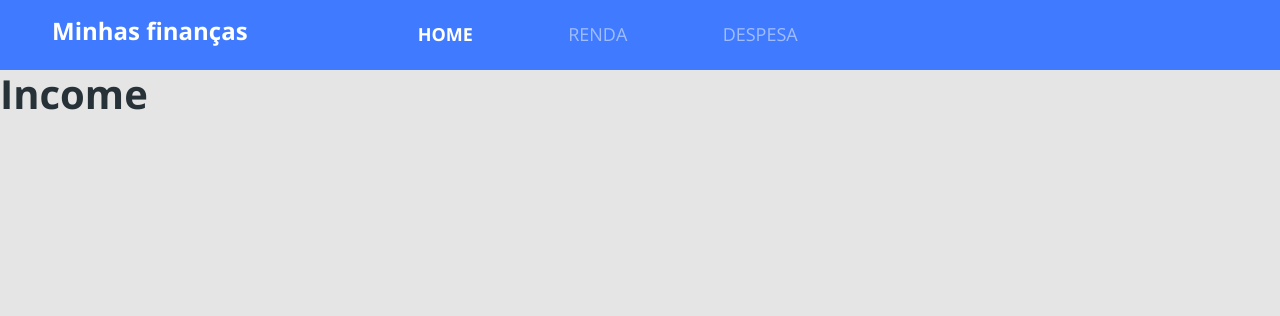
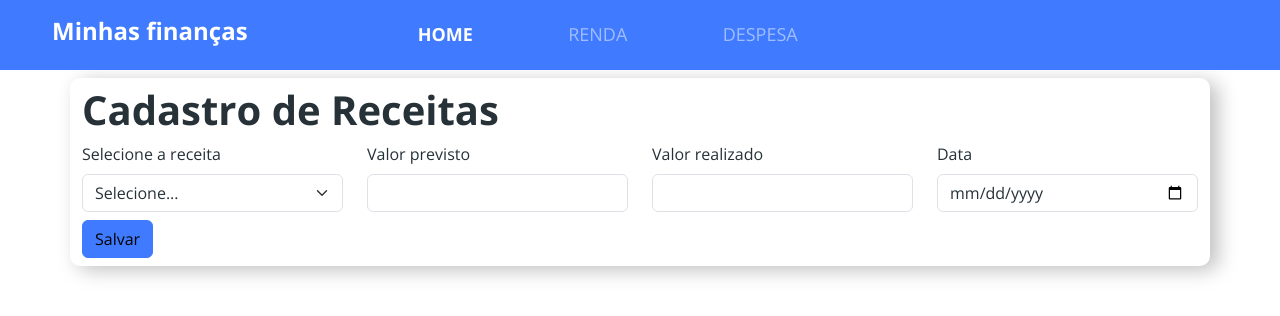
Before and after one commit to DarlanMarangoni/investment-wallet, a React (Create React App) app in the folder cash-control-app/: page /income in a window 1280 px wide. Shown: the top 316 px of the page. Built offline with nearby package versions, Linux system fonts and the light colour scheme.

Commit message:
income form

```diff
--- a/cash-control-app/src/App.css
+++ b/cash-control-app/src/App.css
@@ -12,3 +12,9 @@ a, a:hover {
     text-decoration: none;
     color: unset;
 }
+
+.base-card {
+    background-color: #FFF;
+    box-shadow: 8px 4px 20px rgba(0, 0, 0, 0.25);
+    border-radius: 10px;
+}
--- a/cash-control-app/src/assets/styles/custom.scss
+++ b/cash-control-app/src/assets/styles/custom.scss
@@ -2,7 +2,6 @@ $theme-colors: (
         'primary': #407bff,
 );
 
-$body-bg: #e5e5e5;
 $body-color: #263238;
 
 @import '~bootstrap/scss/bootstrap.scss';
--- a/cash-control-app/src/pages/Income/index.tsx
+++ b/cash-control-app/src/pages/Income/index.tsx
@@ -1,5 +1,36 @@
+import './style.css';
+
 const Income = () => {
-  return (<h1>Income</h1>);
-}
+  return (
+    <div className="container base-card pb-2 pt-2 main-income">
+      <h1>Cadastro de Receitas</h1>
+      <form>
+        <div className="row">
+          <div className="col-3">
+          <label htmlFor="select" className="form-label">Selecione a receita</label>
+            <select className="form-select" aria-label="Default select example">
+              <option selected>Selecione...</option>
+              <option value="salario">Salário</option>
+              <option value="dividendo">Dividendo</option>
+            </select>
+          </div>
+          <div className="mb-2 col-3">
+            <label htmlFor="inputProjectedValue" className="form-label">Valor previsto</label>
+            <input type="number" className="form-control" id="inputProjectedValue" aria-describedby="valorprevisto" />
+          </div>
+          <div className="mb-2 col-3">
+            <label htmlFor="inputActualValue" className="form-label">Valor realizado</label>
+            <input type="number" className="form-control" id="inputActualValue" aria-describedby="valorrealizado" />
+          </div>
+          <div className="mb-2 col-3">
+            <label htmlFor="inputDate" className="form-label">Data</label>
+            <input type="date" className="form-control" id="inputDate" aria-describedby="data" />
+          </div>
+        </div>
+        <button type="submit" className="btn btn-primary">Salvar</button>
+      </form>
+    </div>
+  );
+};
 
 export default Income;
--- /dev/null
+++ b/cash-control-app/src/pages/Income/style.css
@@ -0,0 +1,4 @@
+.main-income {
+    background-color: #FFFFFF;
+    margin-top: 8px;
+}
```
